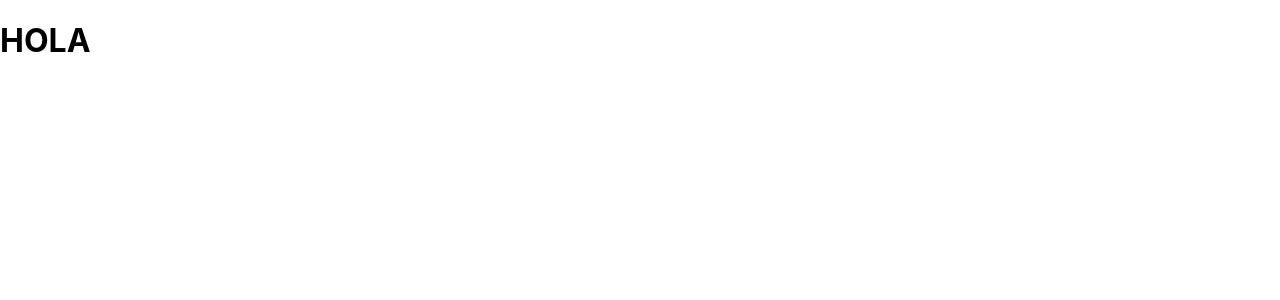
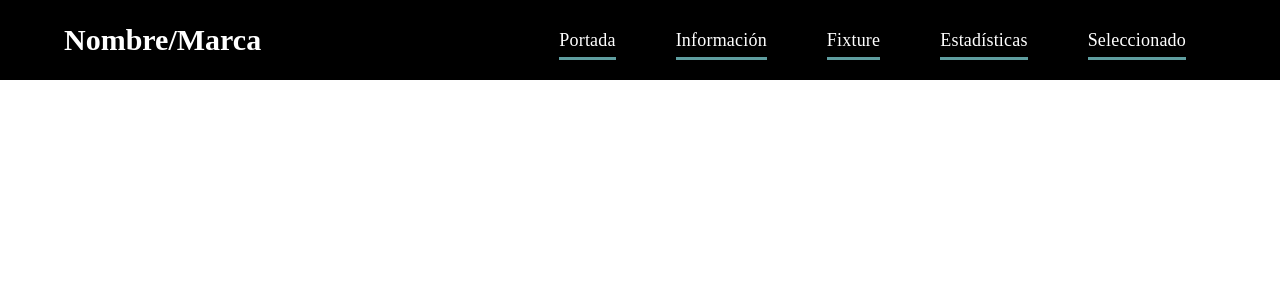
Before and after one commit to Maximiliano-Pereyra/Copa-relampago, a React (Create React App) app: page / in a window 1280 px wide. Shown: the top 300 px of the page. Built offline with nearby package versions, Linux system fonts and the light colour scheme.

Commit message:
boceto navegador

```diff
--- a/package.json
+++ b/package.json
@@ -3,6 +3,10 @@
   "version": "0.1.0",
   "private": true,
   "dependencies": {
+    "@fortawesome/fontawesome-svg-core": "^6.2.1",
+    "@fortawesome/free-regular-svg-icons": "^6.2.1",
+    "@fortawesome/free-solid-svg-icons": "^6.2.1",
+    "@fortawesome/react-fontawesome": "^0.2.0",
     "@reduxjs/toolkit": "^1.9.0",
     "@testing-library/jest-dom": "^5.16.5",
     "@testing-library/react": "^13.4.0",
@@ -23,8 +27,8 @@
     "react-scripts": "5.0.1",
     "react-toastify": "^9.1.1",
     "redux": "^4.2.0",
+    "request": "^2.88.2",
     "styled-components": "^5.3.6",
-    "request": "^2.88.2",
     "sweetalert": "^2.1.2",
     "sweetalert2": "^11.6.16",
     "web-vitals": "^2.1.4"
--- a/src/App.js
+++ b/src/App.js
@@ -1,14 +1,13 @@
 import React from "react";
 import "./App.css";
+import Navegador from "./componentes/navegador/Navegador";
 
 
 
 function App() {
 
   return (
-    <>
-    <h1>HOLA</h1>
-    </>
+    <Navegador></Navegador>
   )
 }
 
--- /dev/null
+++ b/src/componentes/navegador/Navegador.js
@@ -0,0 +1,41 @@
+import React from "react";
+import './navegador.css'
+import { FontAwesomeIcon } from "@fortawesome/react-fontawesome";
+
+export default function Navegador(){
+    return(
+        <div className="ContenedorNavegador">
+            <h1 className="TituloNavegador">Nombre/Marca</h1>
+            <ul className="ListaNavegador">
+                <li className="LineaNavegador"><a className="NavegadorSecciones">Portada</a></li>
+                <li className="LineaNavegador"><a className="NavegadorSecciones">Información</a>
+                  <div className="NavegadorDropDown">
+                    <ul className="ListaDropDown">
+                        <li className="LineaNavegador"><a>Próximos Torneos</a>
+                          <div className="NavegadorDropDown1">
+                            <ul className="ListaDropDown">
+                                <li className="LineaNavegador"><a>Clausura Femenino 2022</a></li>
+                                <li className="LineaNavegador"><a>Clausura Masculino 2022</a></li>
+                            </ul>
+                          </div>
+                        </li>
+                        <li className="LineaNavegador"><a>Premios</a></li>
+                        <li className="LineaNavegador"><a>Cargar Equipo</a></li>
+                        <li className="LineaNavegador"><a>Reglamento</a></li>
+                    </ul>
+                  </div>
+                </li>
+                <li className="LineaNavegador"><a className="NavegadorSecciones">Fixture</a></li>
+                <li className="LineaNavegador"><a className="NavegadorSecciones">Estadísticas</a>
+                <div className="NavegadorDropDown">
+                    <ul className="ListaDropDown">
+                        <li className="LineaNavegador"><a>Archivo Histórico</a></li>
+                        <li className="LineaNavegador"><a>Jugadores Leyenda</a></li>
+                    </ul>
+                  </div>
+                </li>
+                <li className="LineaNavegador"><a className="NavegadorSecciones">Seleccionado</a></li>
+            </ul>
+        </div>
+    )
+}
--- /dev/null
+++ b/src/componentes/navegador/navegador.css
@@ -0,0 +1,120 @@
+* {
+    margin: 0;
+    padding: 0;
+    box-sizing: border-box;
+}
+
+@import url(https://fonts.googleapis.com/css?family=Righteous);
+
+.TituloNavegador {
+    white-space: nowrap;
+    overflow: hidden;
+    font-size: 28px;
+    color: rgba(255,255,255,.70);
+  }
+
+  /* Animation */
+.TituloNavegador {
+    animation: animated-text 2s steps(30,end) 1s 1 normal both;
+  }
+
+  /* text animation */
+
+  @keyframes animated-text{
+    from{width: 0;}
+    to{width: 472px;}
+  }
+
+.ContenedorNavegador {
+    background-color: black;
+    height: 80px;
+    width: 100%;
+    display: flex;
+    align-items: center;
+    justify-content: space-between;
+    padding: 0 5%;
+}
+
+.TituloNavegador {
+    color: white;
+    font-size: 30px;
+    font-family: Righteous;
+}
+
+.ListaNavegador {
+    list-style: none;
+    color: white;
+    display: flex;
+}
+
+.LineaNavegador {
+    padding: 10px 30px;
+    position: relative;
+}
+
+.LineaNavegador a {
+    text-decoration: none;
+    color: white;
+    font-size: 18px;
+    transition: all 0.3s;
+    position: relative;
+    font-family: Righteous;
+
+}
+
+.LineaNavegador a:hover {
+    color: cadetblue;
+}
+
+.NavegadorDropDown {
+    display: none;
+}
+
+.LineaNavegador:hover .NavegadorDropDown{
+    display: block;
+    position: absolute;
+    left: 0;
+    top: 100%;
+    background-color: black;
+}
+
+.ListaDropDown:hover .NavegadorDropDown ul {
+    display: block;
+    margin: 10px;
+}
+
+.ListaDropDown li {
+    width: 180px;
+    padding: 10px;
+}
+
+.NavegadorDropDown1{
+    display: none;
+}
+
+.NavegadorDropDown ul li:hover .NavegadorDropDown1 {
+    display: block;
+    position: absolute;
+    top: 0;
+    left: 180px;
+    background-color: black;
+}
+
+.ListaDropDown {
+    list-style: none;
+}
+
+.NavegadorSecciones::after{
+    content: '';
+    position: absolute;
+    background-color: cadetblue;
+    height: 3px;
+    width: 100%;
+    left: 0;
+    bottom: -10px;
+    transition: 0.3s;
+}
+
+.NavegadorSecciones {
+    letter-spacing: 0.2px;
+}
```
Also changed, not shown: 1 other file (tests, documents, lock files or other folders).
